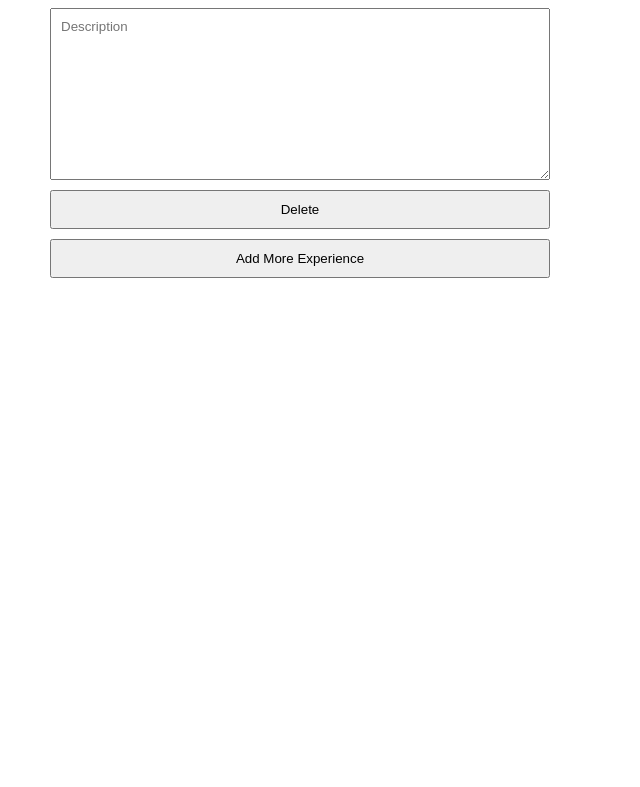
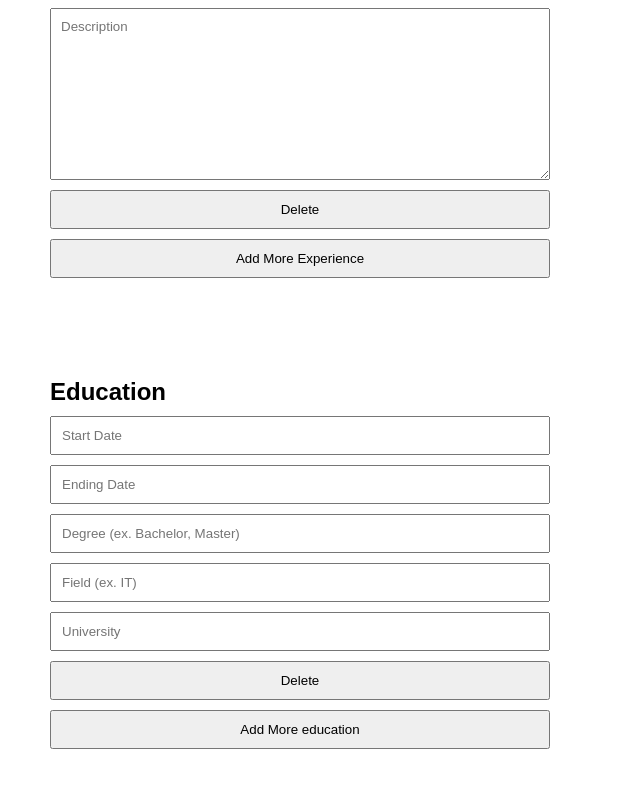
Before and after one commit to Bawelna0225/the-odin-project, a React (Create React App) app in the folder cv-application/: page / in a window 1280 px wide. Shown: the part 882-1669 px from the top of the page, without its empty margins (0-640 px from the left). Before the commit the page ends 1210 px from the top, so only its background shows below. Built offline with nearby package versions, Linux system fonts and the light colour scheme.

Commit message:
adding, changing & removing education data

```diff
--- a/cv-application/src/Form.jsx
+++ b/cv-application/src/Form.jsx
@@ -1,6 +1,7 @@
 import React, { useState } from 'react'
 import { v4 as uuidv4 } from 'uuid'
 import { ExperienceInfoForm } from './components/ExperienceInfoForm'
+import { EducationInfoForm } from './components/EducationInfoForm'
 import { PersonalInfoForm } from './components/PersonalInfoForm'
 
 const Form = () => {
@@ -60,10 +61,6 @@ const Form = () => {
 			},
 		],
 	})
-	const handleSubmit = (e) => {
-		e.preventDefault()
-	}
-
 	const handlePersonalDataChange = (e) => {
 		const { name, value } = e.target
 		setPersonalData((prevData) => ({
@@ -71,6 +68,7 @@ const Form = () => {
 			[name]: value,
 		}))
 	}
+	// Experience
 	const handleExperienceChange = (e, id) => {
 		const { name, value } = e.target
 
@@ -106,12 +104,52 @@ const Form = () => {
 			return { ...prevState, experience: [...newExperience] }
 		})
 	}
+	// Education
+	const handleEducationChange = (e, id) => {
+		const { name, value } = e.target
+
+		setEducationData((prevState) => {
+			const newEducation = prevState.education.map((educationItem) => {
+				if (educationItem.id === id) {
+					return { ...educationItem, [name]: value }
+				}
+				return educationItem
+			})
+			return { ...prevState, education: [...newEducation] }
+		})
+	}
+	const handleAddEducation = () => {
+		setEducationData((prevState) => ({
+			...prevState,
+			education: [
+				...prevState.education,
+				{
+					id: uuidv4(),
+					startDate: '',
+					endDate: '',
+					degree: '',
+					field: '',
+					university: '',
+				},
+			],
+		}))
+	}
+	const handleDeleteEducation = (id) => {
+		setEducationData((prevState) => {
+			const newEducation = prevState.education.filter((educationItem) => educationItem.id !== id)
+			return { ...prevState, education: [...newEducation] }
+		})
+	}
 	return (
 		<div className="forms">
 			<PersonalInfoForm handlePersonalDataChange={handlePersonalDataChange} personalData={personalData} />
 			<div className="form">
 				<h2>Work Experience</h2>
 				<ExperienceInfoForm experience={experienceData} onChange={handleExperienceChange} onAdd={handleAddExperience} onDelete={handleDeleteExperience} />
+			</div>
+			<div className="form">
+				<h2>Education</h2>
+				<EducationInfoForm education={educationData} onChange={handleEducationChange} onAdd={handleAddEducation} onDelete={handleDeleteEducation} />
 			</div>
 
 			{/* <form onSubmit={() => handleSubmit()}>
--- a/cv-application/src/components/EducationInfoForm.jsx
+++ b/cv-application/src/components/EducationInfoForm.jsx
@@ -1,7 +1,21 @@
 import React from 'react'
+import EducationItem from './EducationItem'
 
-export const EducationInfoForm = () => {
-  return (
-    <div>EducationInfoForm</div>
-  )
+export const EducationInfoForm = ({ education, onChange, onAdd, onDelete }) => {
+	const educationItems = [...education.education].map((educationItem) => (
+      <EducationItem
+        key={educationItem.id}
+        id={educationItem.id}
+        item={educationItem}
+        onChange={onChange}
+        onAdd={onAdd}
+        onDelete={onDelete}
+      />
+    ))
+	return (
+		<>
+			{educationItems}
+			<button onClick={onAdd}>Add More education</button>
+		</>
+	)
 }
--- /dev/null
+++ b/cv-application/src/components/EducationItem.jsx
@@ -0,0 +1,16 @@
+import React from 'react'
+
+const EducationItem = ({ id, item, onChange, onDelete }) => {
+	return (
+		<>
+			<input onChange={(e) => onChange(e, id)} min='1900' max='2100' type="number" name="startDate" placeholder="Start Date" value={item.startDate}></input>
+            <input onChange={(e) => onChange(e, id)} min='1900' max='2100' type="number" name="endDate" placeholder="Ending Date" value={item.endDate}></input>
+            <input onChange={(e) => onChange(e, id)} type="text" name="degree" placeholder="Degree (ex. Bachelor, Master)" value={item.degree}></input>
+            <input onChange={(e) => onChange(e, id)} type="text" name="field" placeholder="Field (ex. IT)" value={item.field}></input>
+            <input onChange={(e) => onChange(e, id)} type="text" name="university" placeholder="University" value={item.university}></input>
+			<button onClick={() => onDelete(id)}>Delete</button>
+		</>
+	)
+}
+
+export default EducationItem
```
